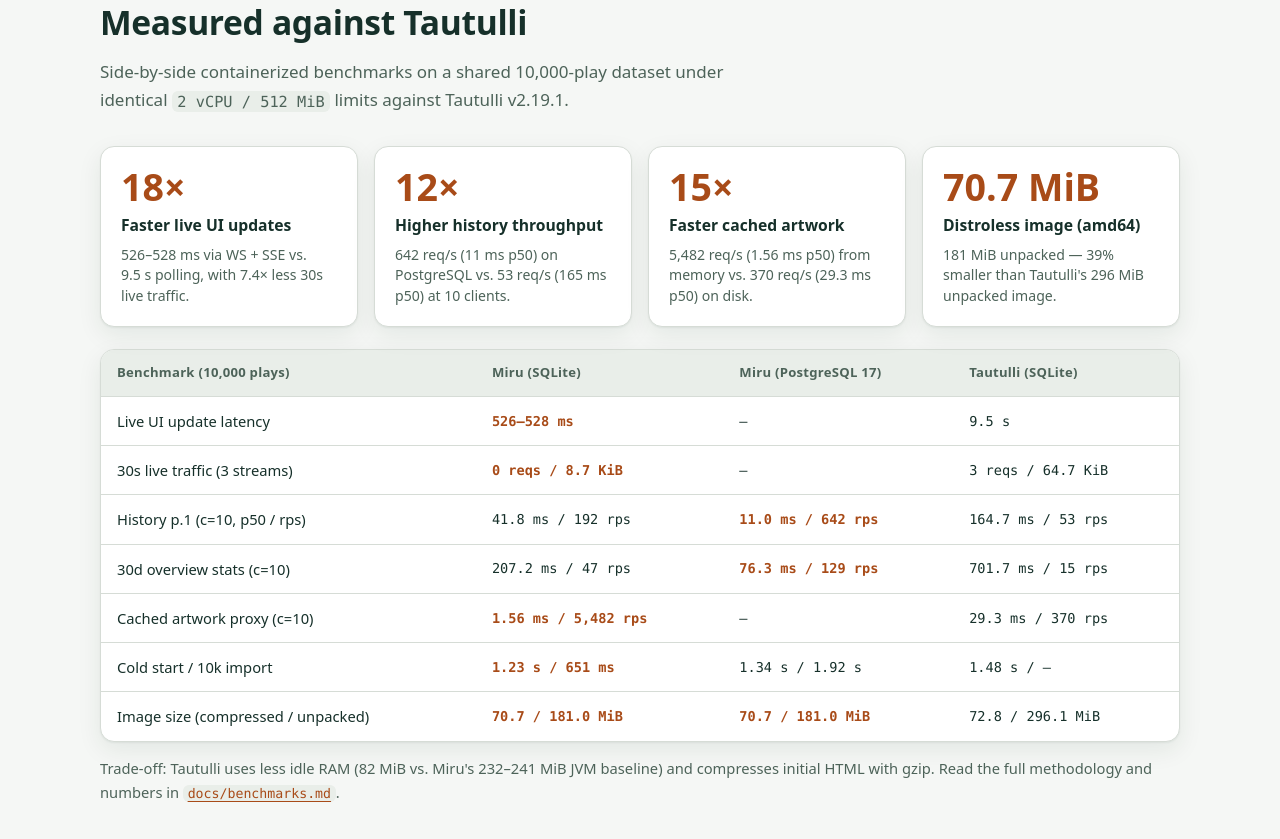
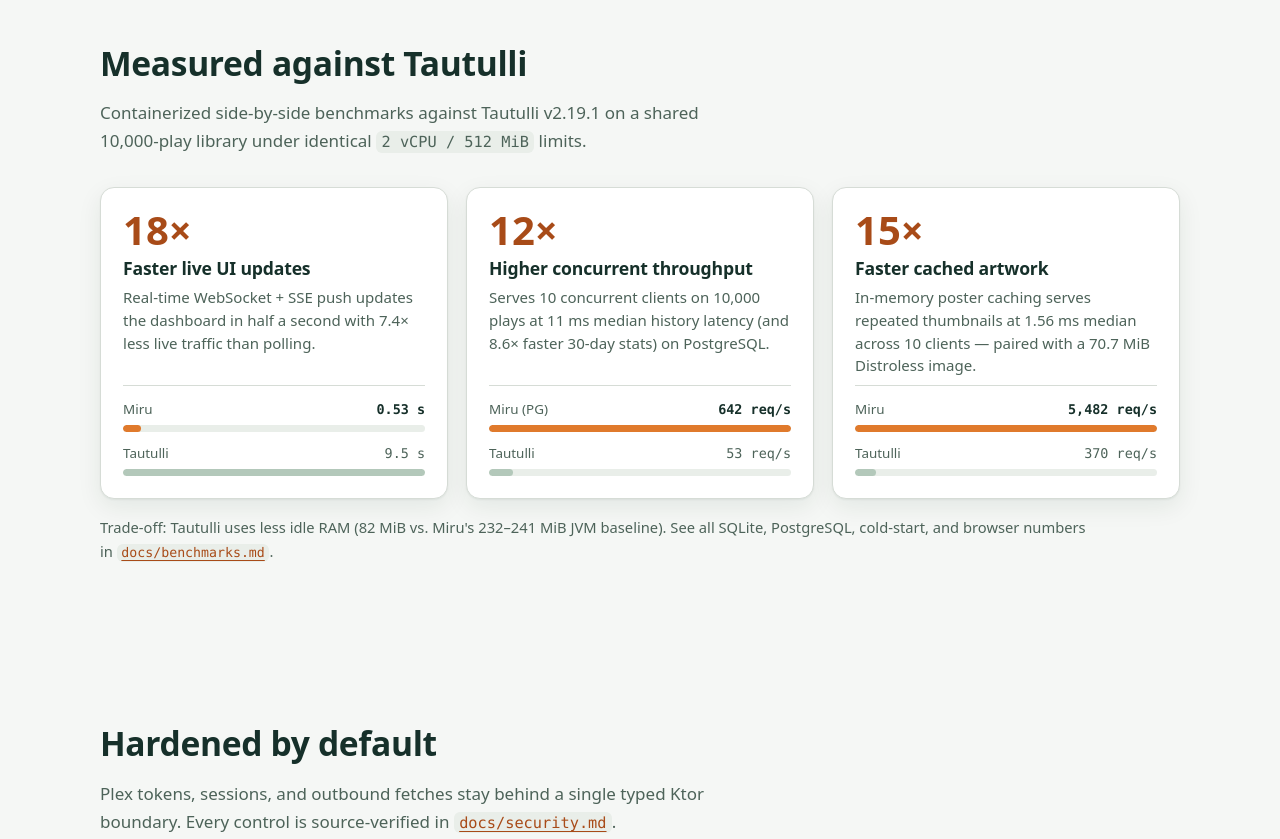
Before and after one commit to hononeko/hononeko-site, a website: page public/miru/index.html in a window 1280 px wide. Shown: the part 3401-4240 px from the top of the page. Drawn offline with Linux system fonts and the light colour scheme.

Commit message:
refactor(miru): replace benchmark table with three visual cards and refine features copy (#34)

```diff
--- a/public/_shared/theme.css
+++ b/public/_shared/theme.css
@@ -565,92 +565,107 @@ main section {
 
 .stats {
   display: grid;
-  grid-template-columns: repeat(auto-fit, minmax(min(100%, 215px), 1fr));
-  gap: 16px;
-  margin-bottom: 22px;
+  grid-template-columns: repeat(auto-fit, minmax(min(100%, 290px), 1fr));
+  gap: 18px;
 }
 
 .stat {
   display: flex;
   flex-direction: column;
-  gap: 6px;
+  gap: 8px;
   background: var(--surface);
   border: 1px solid var(--border);
   border-radius: var(--radius);
-  padding: 20px;
+  padding: 22px;
   box-shadow: var(--shadow);
 }
 
 .stat-value {
   font-family: var(--font-display);
-  font-size: clamp(1.85rem, 3.2vw, 2.35rem);
+  font-size: clamp(2rem, 3.6vw, 2.5rem);
   font-weight: 800;
-  line-height: 1.05;
+  line-height: 1;
   color: var(--accent-text);
   font-variant-numeric: tabular-nums;
 }
 
-.stat-label {
-  font-weight: 700;
-  font-size: 0.98rem;
-  color: var(--text);
+.stat h3 {
+  margin: 0;
+  font-size: 1.1rem;
 }
 
 .stat-note {
   margin: 0;
-  font-size: 0.88rem;
-  line-height: 1.45;
+  font-size: 0.94rem;
+  line-height: 1.5;
   color: var(--muted);
 }
 
-.table-wrap {
-  background: var(--surface);
-  border: 1px solid var(--border);
-  border-radius: var(--radius);
-  box-shadow: var(--shadow);
-  overflow-x: auto;
+.bench-bars {
+  display: flex;
+  flex-direction: column;
+  gap: 10px;
+  margin-top: auto;
+  padding-top: 12px;
+  border-top: 1px solid var(--border);
 }
 
-table.bench {
-  width: 100%;
-  border-collapse: collapse;
-  font-size: 0.92rem;
+.bench-row {
+  display: flex;
+  flex-direction: column;
+  gap: 4px;
+}
+
+.bench-meta {
+  display: flex;
+  align-items: baseline;
+  justify-content: space-between;
+  gap: 8px;
+  font-size: 0.84rem;
+  color: var(--muted);
   font-variant-numeric: tabular-nums;
 }
 
-table.bench th,
-table.bench td {
-  padding: 12px 16px;
-  text-align: left;
-  border-bottom: 1px solid var(--border);
+.bench-meta strong {
+  font-family: var(--font-mono);
+  font-size: 0.84rem;
+  color: var(--text);
 }
 
-table.bench thead th {
-  background: var(--surface-2);
-  font-size: 0.82rem;
-  font-weight: 700;
-  letter-spacing: 0.02em;
-  color: var(--muted);
-  white-space: nowrap;
+.bench-meta span:last-child {
+  font-family: var(--font-mono);
+  font-size: 0.84rem;
 }
 
-table.bench tbody tr:last-child td {
-  border-bottom: 0;
+.bench-track {
+  height: 7px;
+  border-radius: 999px;
+  background: var(--surface-2);
+  overflow: hidden;
 }
 
-table.bench td:not(:first-child) {
-  font-family: var(--font-mono);
-  font-size: 0.85rem;
-  white-space: nowrap;
+.bench-fill {
+  display: block;
+  height: 100%;
+  border-radius: 999px;
 }
 
-table.bench td.win {
-  color: var(--accent-text);
-  font-weight: 700;
+.bench-fill-miru {
+  background: var(--accent);
 }
 
+.bench-fill-other {
+  background: var(--pine-mist);
+  opacity: 0.6;
+}
+
+.bench-w-6 { width: 6%; }
+.bench-w-7 { width: 7%; }
+.bench-w-8 { width: 8%; }
+.bench-w-100 { width: 100%; }
+
 .bench-note {
-  margin: 14px 0 0;
+  margin: 16px 0 0;
   font-size: 0.92rem;
   color: var(--muted);
 }
--- a/public/miru/index.html
+++ b/public/miru/index.html
@@ -116,33 +116,33 @@
     <section id="features">
       <div class="wrap">
         <div class="section-head">
-          <h2>Built for Plex, typed end to end</h2>
-          <p>A Kotlin 2.4 / Ktor 3 API with Arrow-kt typed errors and an OpenAPI 3.1 contract, bundling a static SvelteKit 2 + Svelte 5 frontend into one hardened container.</p>
+          <h2>Everything happening on Plex, in one place</h2>
+          <p>Miru connects straight to your Plex server to track live streams, playback history, and library health — packaged as a single container with the web app built in.</p>
         </div>
         <div class="grid">
           <article class="card">
-            <h3>Real-time Plex monitoring</h3>
-            <p>Listens on Plex's WebSocket notification stream with debounced updates and exponential backoff, paired with a fallback polling reconciler and SSE live push.</p>
+            <h3>Live streams as they happen</h3>
+            <p>Connects to Plex's WebSocket feed and pushes stream starts, pauses, and stops straight to your browser over SSE, with automatic polling fallback if the socket drops.</p>
           </article>
           <article class="card">
-            <h3>Playback history &amp; RBAC scoping</h3>
-            <p>Records play sessions with resume-window merging, watch thresholds, and Tautulli SQLite import. Link <code>USER</code> accounts to Plex users to scope views, metadata, and artwork.</p>
+            <h3>History, stats &amp; Tautulli import</h3>
+            <p>Tracks every play with resume-window merging, watch thresholds, and year-in-review summaries. Bringing existing history? Import your Tautulli database in seconds.</p>
           </article>
           <article class="card">
-            <h3>Library codec &amp; growth analytics</h3>
-            <p>Break down library sections by video codec, resolution, audio format, stale storage, and item growth over time across movies, TV shows, and episodes.</p>
+            <h3>Library codecs &amp; stale storage</h3>
+            <p>Inspect movies and TV libraries by resolution, video and audio codec, growth over time, and unwatched files taking up space.</p>
           </article>
           <article class="card">
-            <h3>OIDC, local &amp; API key auth</h3>
-            <p>Run with Argon2id local login, PKCE <code>S256</code> OIDC single sign-on (or hybrid mode), rate limiting, and SHA-256 hashed <code>miru_...</code> API keys for automation.</p>
+            <h3>Scoped accounts &amp; single sign-on</h3>
+            <p>Sign in with local accounts, OIDC single sign-on, or API keys. Link regular users to their Plex profiles so they only see their own history and shared libraries.</p>
           </article>
           <article class="card">
-            <h3>SQLite &amp; PostgreSQL parity</h3>
-            <p>Start immediately with embedded SQLite, or point <code>DB_ENGINE=postgres</code> at PostgreSQL. Both engines share Flyway migrations and Exposed repositories.</p>
+            <h3>SQLite out of the box, PostgreSQL when you want it</h3>
+            <p>Starts up on an embedded SQLite file with no extra services, or switches to PostgreSQL with a single <code>DB_ENGINE=postgres</code> setting.</p>
           </article>
           <article class="card">
-            <h3>Distroless container &amp; OpenAPI 3.1</h3>
-            <p>Ships in a 70.7 MiB shell-less Distroless <code>jlink</code> image serving the built SvelteKit PWA alongside <code>/healthz</code>, <code>/readyz</code>, and <code>/api/v1/openapi.yaml</code>.</p>
+            <h3>One small, self-contained image</h3>
+            <p>The API and installable PWA ship together in a 70.7 MiB Distroless container, complete with <code>/healthz</code>, <code>/readyz</code>, and a live OpenAPI spec.</p>
           </article>
         </div>
       </div>
@@ -152,89 +152,60 @@
       <div class="wrap">
         <div class="section-head">
           <h2>Measured against Tautulli</h2>
-          <p>Side-by-side containerized benchmarks on a shared 10,000-play dataset under identical <code>2 vCPU / 512 MiB</code> limits against Tautulli v2.19.1.</p>
+          <p>Containerized side-by-side benchmarks against Tautulli v2.19.1 on a shared 10,000-play library under identical <code>2 vCPU / 512 MiB</code> limits.</p>
         </div>
 
         <div class="stats">
-          <div class="stat">
+          <article class="stat">
             <span class="stat-value">18×</span>
-            <span class="stat-label">Faster live UI updates</span>
-            <p class="stat-note">526–528 ms via WS + SSE vs. 9.5 s polling, with 7.4× less 30s live traffic.</p>
-          </div>
-          <div class="stat">
+            <h3>Faster live UI updates</h3>
+            <p class="stat-note">Real-time WebSocket + SSE push updates the dashboard in half a second with 7.4× less live traffic than polling.</p>
+            <div class="bench-bars" aria-label="Live update latency comparison: Miru 0.53s vs Tautulli 9.5s">
+              <div class="bench-row">
+                <div class="bench-meta"><span>Miru</span><strong>0.53 s</strong></div>
+                <div class="bench-track"><span class="bench-fill bench-fill-miru bench-w-6"></span></div>
+              </div>
+              <div class="bench-row">
+                <div class="bench-meta"><span>Tautulli</span><span>9.5 s</span></div>
+                <div class="bench-track"><span class="bench-fill bench-fill-other bench-w-100"></span></div>
+              </div>
+            </div>
+          </article>
+
+          <article class="stat">
             <span class="stat-value">12×</span>
-            <span class="stat-label">Higher history throughput</span>
-            <p class="stat-note">642 req/s (11 ms p50) on PostgreSQL vs. 53 req/s (165 ms p50) at 10 clients.</p>
-          </div>
-          <div class="stat">
+            <h3>Higher concurrent throughput</h3>
+            <p class="stat-note">Serves 10 concurrent clients on 10,000 plays at 11 ms median history latency (and 8.6× faster 30-day stats) on PostgreSQL.</p>
+            <div class="bench-bars" aria-label="Concurrent history throughput comparison: Miru 642 req/s vs Tautulli 53 req/s">
+              <div class="bench-row">
+                <div class="bench-meta"><span>Miru (PG)</span><strong>642 req/s</strong></div>
+                <div class="bench-track"><span class="bench-fill bench-fill-miru bench-w-100"></span></div>
+              </div>
+              <div class="bench-row">
+                <div class="bench-meta"><span>Tautulli</span><span>53 req/s</span></div>
+                <div class="bench-track"><span class="bench-fill bench-fill-other bench-w-8"></span></div>
+              </div>
+            </div>
+          </article>
+
+          <article class="stat">
             <span class="stat-value">15×</span>
-            <span class="stat-label">Faster cached artwork</span>
-            <p class="stat-note">5,482 req/s (1.56 ms p50) from memory vs. 370 req/s (29.3 ms p50) on disk.</p>
-          </div>
-          <div class="stat">
-            <span class="stat-value">70.7 MiB</span>
-            <span class="stat-label">Distroless image (amd64)</span>
-            <p class="stat-note">181 MiB unpacked — 39% smaller than Tautulli's 296 MiB unpacked image.</p>
-          </div>
+            <h3>Faster cached artwork</h3>
+            <p class="stat-note">In-memory poster caching serves repeated thumbnails at 1.56 ms median across 10 clients — paired with a 70.7 MiB Distroless image.</p>
+            <div class="bench-bars" aria-label="Cached artwork throughput comparison: Miru 5,482 req/s vs Tautulli 370 req/s">
+              <div class="bench-row">
+                <div class="bench-meta"><span>Miru</span><strong>5,482 req/s</strong></div>
+                <div class="bench-track"><span class="bench-fill bench-fill-miru bench-w-100"></span></div>
+              </div>
+              <div class="bench-row">
+                <div class="bench-meta"><span>Tautulli</span><span>370 req/s</span></div>
+                <div class="bench-track"><span class="bench-fill bench-fill-other bench-w-7"></span></div>
+              </div>
+            </div>
+          </article>
         </div>
 
-        <div class="table-wrap">
-          <table class="bench">
-            <thead>
-              <tr>
-                <th scope="col">Benchmark (10,000 plays)</th>
-                <th scope="col">Miru (SQLite)</th>
-                <th scope="col">Miru (PostgreSQL 17)</th>
-                <th scope="col">Tautulli (SQLite)</th>
-              </tr>
-            </thead>
-            <tbody>
-              <tr>
-                <td>Live UI update latency</td>
-                <td class="win">526–528 ms</td>
-                <td>—</td>
-                <td>9.5 s</td>
-              </tr>
-              <tr>
-                <td>30s live traffic (3 streams)</td>
-                <td class="win">0 reqs / 8.7 KiB</td>
-                <td>—</td>
-                <td>3 reqs / 64.7 KiB</td>
-              </tr>
-              <tr>
-                <td>History p.1 (c=10, p50 / rps)</td>
-                <td>41.8 ms / 192 rps</td>
-                <td class="win">11.0 ms / 642 rps</td>
-                <td>164.7 ms / 53 rps</td>
-              </tr>
-              <tr>
-                <td>30d overview stats (c=10)</td>
-                <td>207.2 ms / 47 rps</td>
-                <td class="win">76.3 ms / 129 rps</td>
-                <td>701.7 ms / 15 rps</td>
-              </tr>
-              <tr>
-                <td>Cached artwork proxy (c=10)</td>
-                <td class="win">1.56 ms / 5,482 rps</td>
-                <td>—</td>
-                <td>29.3 ms / 370 rps</td>
-              </tr>
-              <tr>
-                <td>Cold start / 10k import</td>
-                <td class="win">1.23 s / 651 ms</td>
-                <td>1.34 s / 1.92 s</td>
-                <td>1.48 s / —</td>
-              </tr>
-              <tr>
-                <td>Image size (compressed / unpacked)</td>
-                <td class="win">70.7 / 181.0 MiB</td>
-                <td class="win">70.7 / 181.0 MiB</td>
-                <td>72.8 / 296.1 MiB</td>
-              </tr>
-            </tbody>
-          </table>
-        </div>
-        <p class="bench-note">Trade-off: Tautulli uses less idle RAM (82 MiB vs. Miru's 232–241 MiB JVM baseline) and compresses initial HTML with gzip. Read the full methodology and numbers in <a href="https://github.com/hononeko/miru/blob/main/docs/benchmarks.md"><code>docs/benchmarks.md</code></a>.</p>
+        <p class="bench-note">Trade-off: Tautulli uses less idle RAM (82 MiB vs. Miru's 232–241 MiB JVM baseline). See all SQLite, PostgreSQL, cold-start, and browser numbers in <a href="https://github.com/hononeko/miru/blob/main/docs/benchmarks.md"><code>docs/benchmarks.md</code></a>.</p>
       </div>
     </section>
 
```
